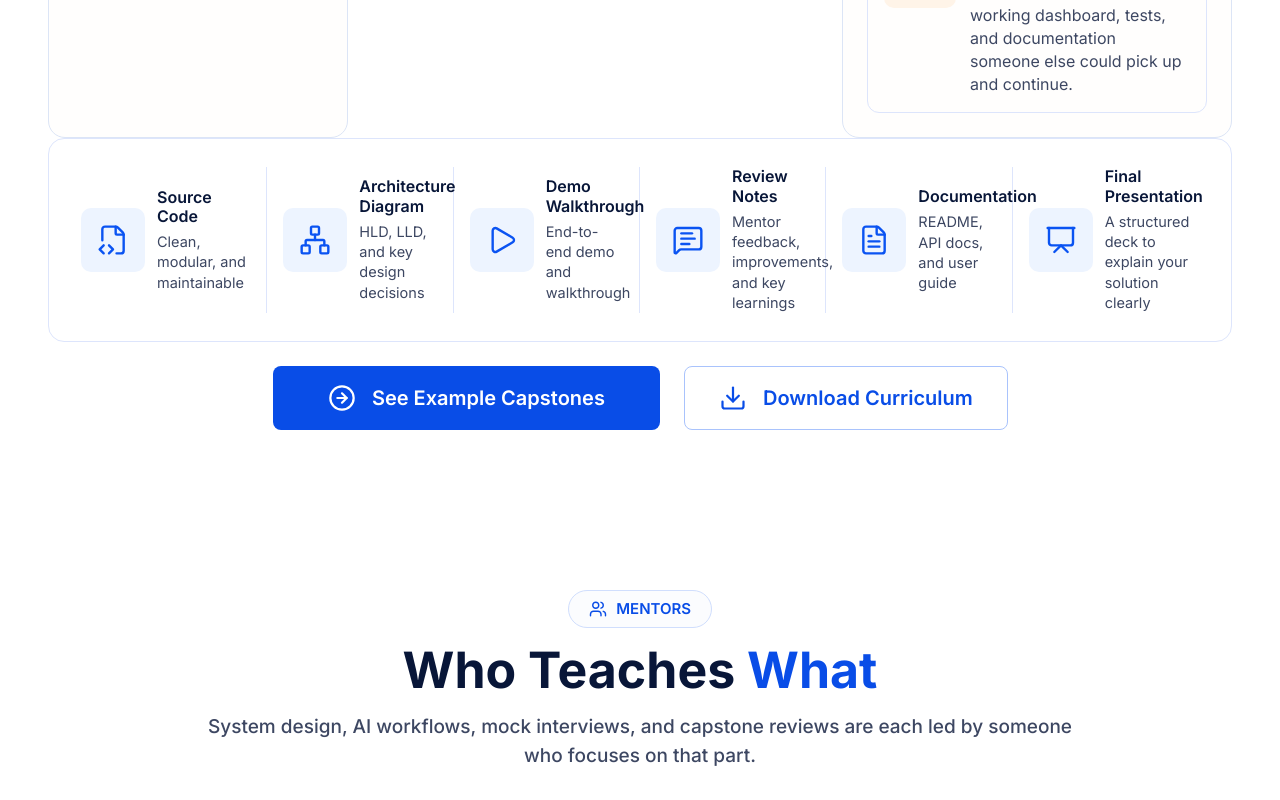
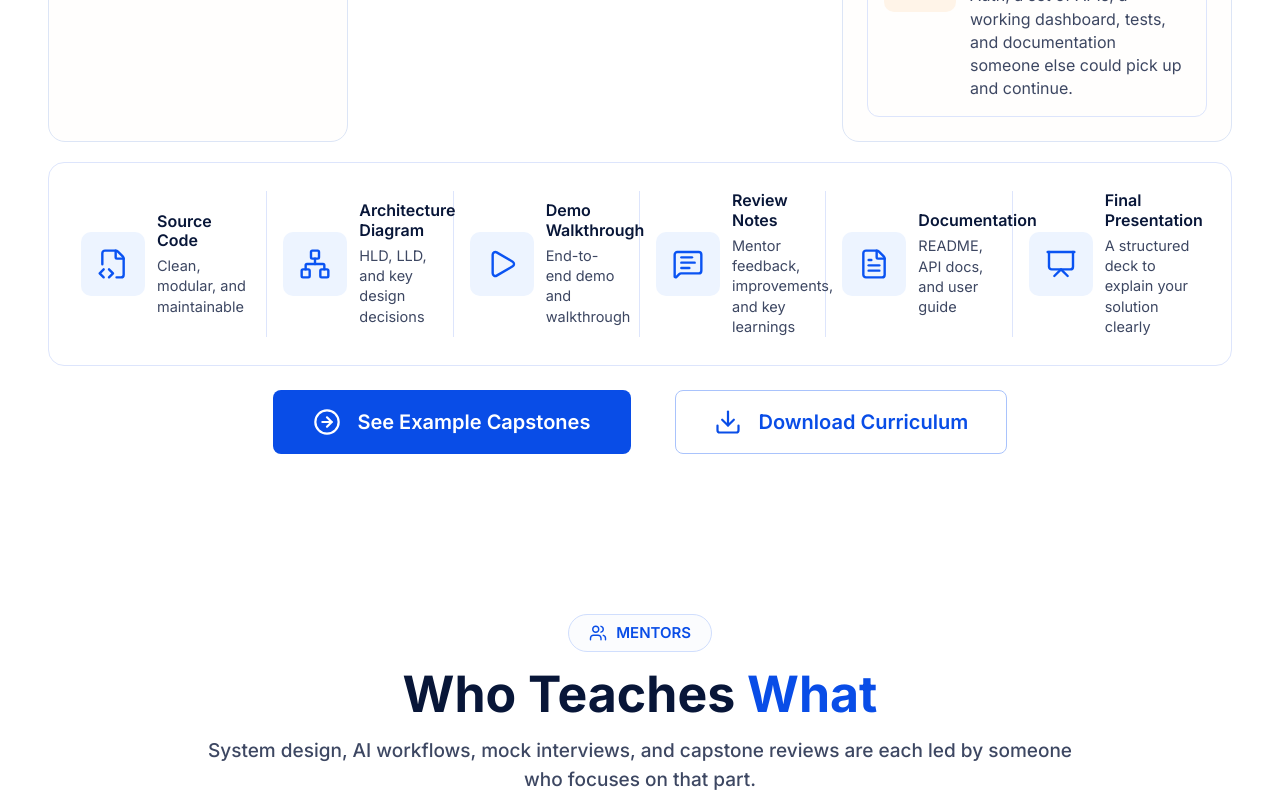
Before and after one commit to InterviewCall/AI-Proof-Engineering, a Next.js app: page / in a window 1280 px wide. Shown: the part 8840-9640 px from the top of the page. Built offline with nearby package versions, Linux system fonts and the light colour scheme.

Commit message:
fixed the the capstone and mentors page

```diff
--- a/src/components/Sections/CapstoneProof/CapstoneProofSection.tsx
+++ b/src/components/Sections/CapstoneProof/CapstoneProofSection.tsx
@@ -101,13 +101,13 @@ const CapstoneProofSection: FC = () => {
                             mt-5
                             grid
                             grid-cols-1
-
                             gap-3
                             lg:grid-cols-[280px_minmax(0,1fr)_320px]
                             xl:grid-cols-[300px_minmax(0,1fr)_390px]
                         "
                     >
                         <CapstoneAdvantagePanel />
+
                         <div className="flex h-full items-center justify-center">
                             <Image
                                 src="/images/optimized-svg/capstone-portfolio.svg"
@@ -117,17 +117,29 @@ const CapstoneProofSection: FC = () => {
                                 className="h-auto w-full max-w-[850px] object-contain"
                             />
                         </div>
+
                         <ExampleProjectsPanel />
-
                     </div>
 
                     {/* Feature strip */}
-                <div className="mt-0">
+                    <div className="mt-5">
                         <CapstoneFeatureStrip />
                     </div>
 
                     {/* CTA */}
-                <div className="mx-auto mt-5 grid max-w-[735px] gap-2.5 lg:mt-6 lg:grid-cols-[1.2fr_1fr] lg:gap-6">
+                    <div
+                        className="
+                            mx-auto
+                            mt-5
+                            grid
+                            max-w-[735px]
+                            gap-2.5
+                            lg:mt-6
+                            lg:grid-cols-[1.2fr_1fr]
+                            lg:gap-1
+                        "
+                    >
+                        {/* See Example Capstones */}
                         <Link
                             href="#capstone-proof"
                             className="
@@ -152,7 +164,9 @@ const CapstoneProofSection: FC = () => {
                                 focus-visible:outline-none
                                 focus-visible:ring-4
                                 focus-visible:ring-(--focus-ring-color)
-                            lg:min-h-16
+                                lg:min-h-[58px]
+                                lg:w-[90%]
+                                lg:justify-self-start
                                 lg:gap-4
                                 lg:px-6
                                 lg:text-[20px]
@@ -163,14 +177,15 @@ const CapstoneProofSection: FC = () => {
                                 className="h-5 w-5 lg:h-7 lg:w-7"
                                 strokeWidth={1.9}
                             />
+
                             <span>See Example Capstones</span>
                         </Link>
 
+                        {/* Download Curriculum */}
                         <a
                             href="/documents/ai-engineering-curriculum.pdf"
                             download
                             className="
-
                                 inline-flex
                                 min-h-11
                                 w-full
@@ -189,7 +204,7 @@ const CapstoneProofSection: FC = () => {
                                 transition-all
                                 duration-200
                                 hover:-translate-y-0.5
-                            hover:bg-(--button-primary-bg-hover)
+                                hover:bg-white
                                 focus-visible:outline-none
                                 focus-visible:ring-4
                                 focus-visible:ring-(--focus-ring-color)
@@ -204,11 +219,13 @@ const CapstoneProofSection: FC = () => {
                                 className="h-5 w-5 lg:h-7 lg:w-7"
                                 strokeWidth={1.9}
                             />
+
                             <span>Download Curriculum</span>
                         </a>
                     </div>
                 </div>
             </section>
+
             <CapstoneMobileSection />
         </>
     );
--- a/src/components/Sections/PracticeSystem/PracticeSystemSection.tsx
+++ b/src/components/Sections/PracticeSystem/PracticeSystemSection.tsx
@@ -220,7 +220,7 @@ const PracticeSystemSection: FC = () => {
                         grid
                         max-w-[735px]
                         gap-2.5
-                        lg:mt-
+                        lg:mt-6
                         lg:grid-cols-[1.2fr_1fr]
                         lg:gap-1
                     "
--- a/src/components/Sections/Specialists/SpecialistsSection.tsx
+++ b/src/components/Sections/Specialists/SpecialistsSection.tsx
@@ -139,7 +139,7 @@ const SpecialistsSection: FC = () => {
                     </div>
 
                     {/* Desktop CTA */}
-                    <div className="mx-auto mt-5 grid max-w-[735px] gap-2.5 lg:mt-6 lg:grid-cols-[1.2fr_1fr] lg:gap-6">
+                    <div className="mx-auto mt-5 grid max-w-[735px] gap-2.5 lg:mt-6 lg:grid-cols-[1.2fr_1fr] lg:gap-2">
                         <Link
                             href="#specialists"
                             className="
@@ -165,7 +165,9 @@ const SpecialistsSection: FC = () => {
                                 focus-visible:ring-4
                                 focus-visible:ring-(--focus-ring-color)
                                 lg:min-h-16
-                                lg:gap-4
+                                lg:w-[90%]
+                                lg:justify-self-start
+                                lg:gap-1
                                 lg:px-6
                                 lg:text-[20px]
                             "
```
Lines whose indentation alone changed are shown as unchanged.
